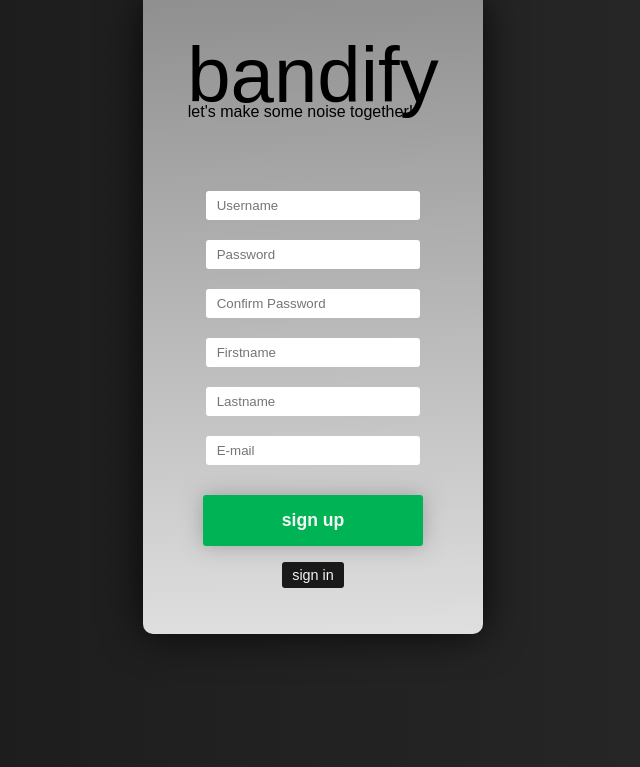
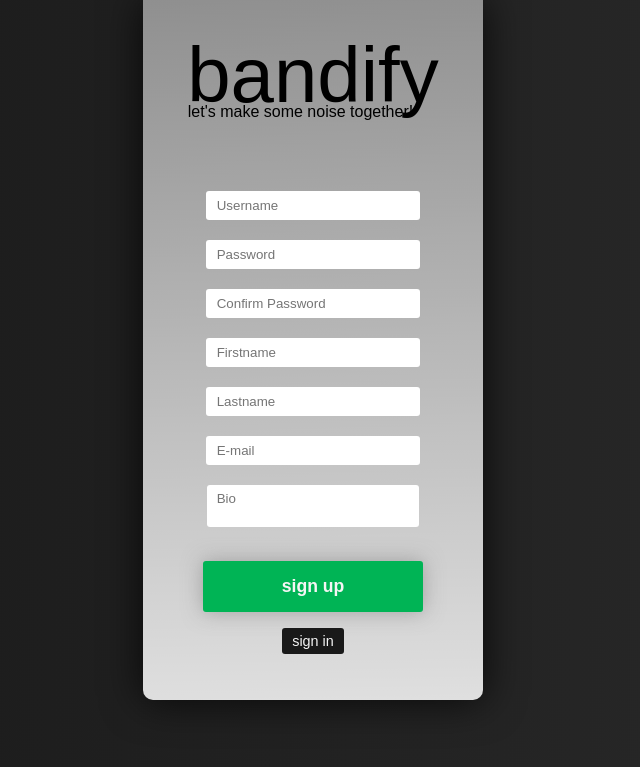
Before and after one commit to jeffersonferraz/bandify, a PHP site: page /signup.php in a window 1280 px wide. Shown: the top 767 px of the page, without its empty margins (327-967 px from the left). Run offline with PHP 8.4, Linux system fonts and the light colour scheme; some web fonts are replaced.

Commit message:
Added bio (textarea)

```diff
--- a/src/public/css/main.css
+++ b/src/public/css/main.css
@@ -20,7 +20,12 @@ a {
     text-decoration: none;
 }
 
+textarea {
+    resize: none;
+}
+
 .logo {
+    color: black;
     font-family: "Protest Guerrilla", sans-serif;
     font-weight: 400;
     font-style: normal;
@@ -28,6 +33,7 @@ a {
 }
 
 .subtitle {
+    color: black;
     font-weight: 300;
     font-style: normal;
     margin: -18px 0px 60px -25px;
@@ -52,7 +58,7 @@ a {
     box-shadow: 0px 0px 40px rgba(0, 0, 0, 0.8);
 }
 
-form input {
+.input_data {
     padding: 5px;
     margin: 10px;
     width: 200px;
--- a/src/public/signup.php
+++ b/src/public/signup.php
@@ -8,15 +8,18 @@
 </head>
 <body>
     <div class="container">
-        <h1 class="logo">bandify</h1>
-        <p class="subtitle">let's make some noise together!</p>
+        <a href="index.php">
+            <h1 class="logo">bandify</h1>
+            <p class="subtitle">let's make some noise together!</p>
+        </a>
         <form action="signup.php" method="post">
-           <input name="username" type="text" placeholder=" Username"><br>
-           <input name="password" type="password" placeholder=" Password"><br>
-           <input name="confirm_password" type="password" placeholder=" Confirm Password"><br>
-           <input name="first_name" type="text" placeholder=" Firstname"><br>
-           <input name="last_name" type="text" placeholder=" Lastname"><br>
-           <input name="email" type="email" placeholder=" E-mail"><br>
+           <input class="input_data" name="username" type="text" placeholder=" Username"><br>
+           <input class="input_data" name="password" type="password" placeholder=" Password"><br>
+           <input class="input_data" name="confirm_password" type="password" placeholder=" Confirm Password"><br>
+           <input class="input_data" name="first_name" type="text" placeholder=" Firstname"><br>
+           <input class="input_data" name="last_name" type="text" placeholder=" Lastname"><br>
+           <input class="input_data" name="email" type="email" placeholder=" E-mail"><br>
+           <textarea class="input_data" name="bio" placeholder=" Bio"></textarea>
            <button name="signup_button" type="submit">sign up</button><br>
            <a href="signin.php" class="button">sign in</a>
         </form>
```
Also changed, not shown: src/public/signin.php (+6 -4 lines).
